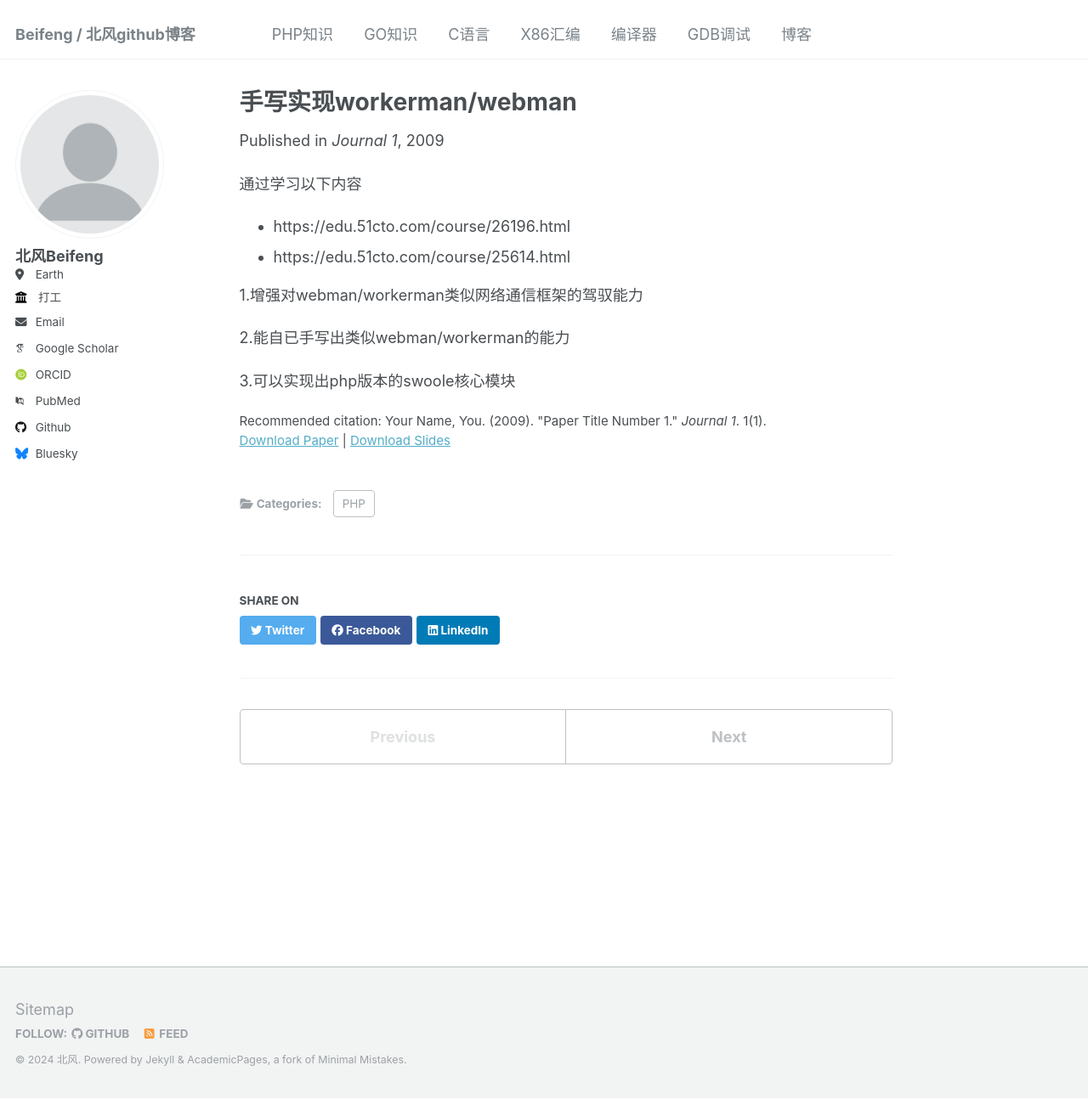
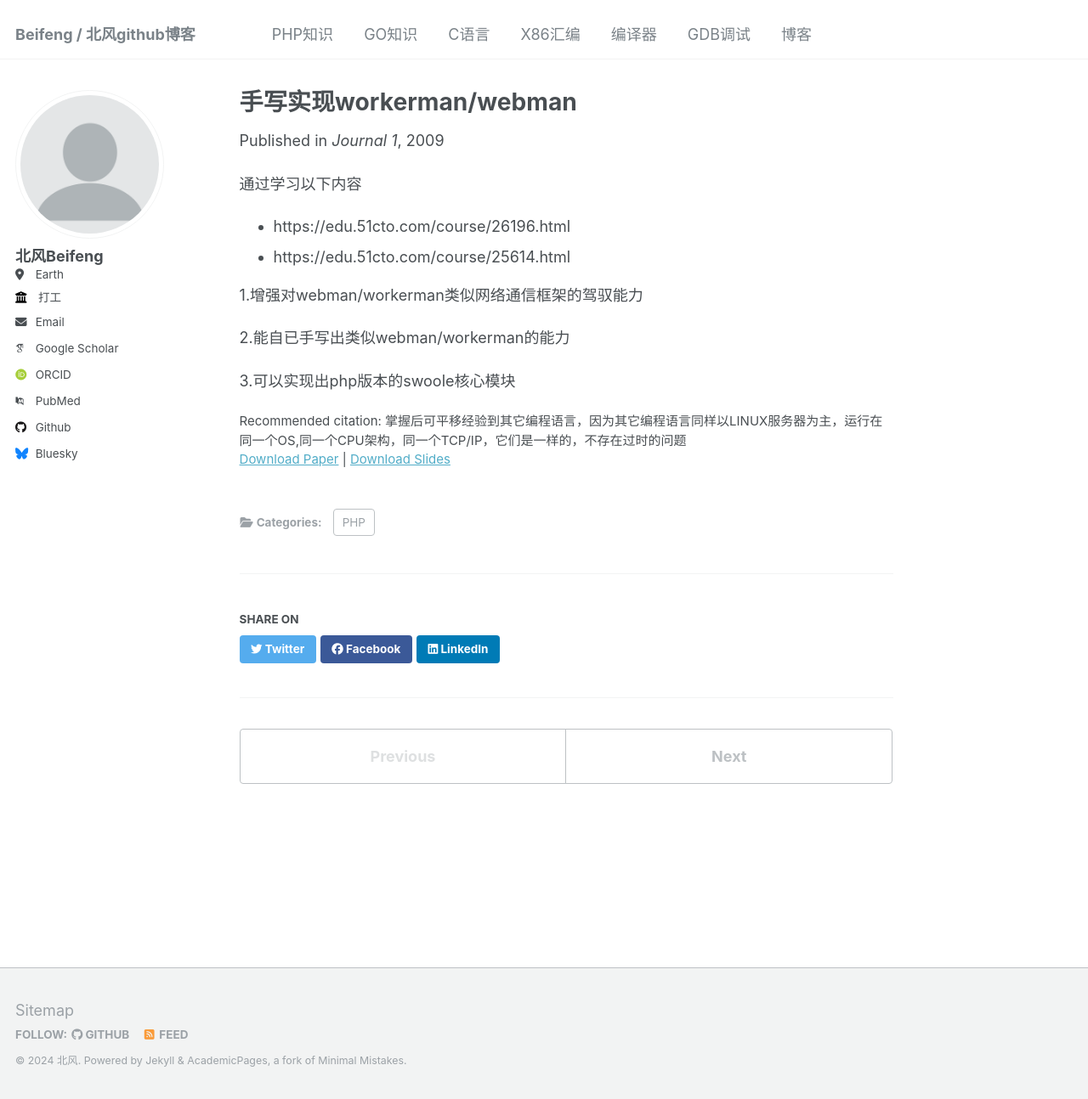
Before and after one commit to beifengisnil/beifengisnil.github.io, a Jekyll site: the page built from _publications/2009-10-01-paper-title-number-1.md, in a window 1280 px wide and 1294 px high. Shown: the whole window at 85% size. Built offline with Jekyll 4.4.1, drawn with Linux system fonts in a browser that asks for light colours; some web fonts are replaced.

Commit message:
Update 2009-10-01-paper-title-number-1.md

```diff
--- a/_publications/2009-10-01-paper-title-number-1.md
+++ b/_publications/2009-10-01-paper-title-number-1.md
@@ -3,12 +3,12 @@ title: "手写实现workerman/webman"
 collection: publications
 category: PHP
 permalink: /publication/2009-10-01-paper-title-number-1
-excerpt: 'This paper is about the number 1. The number 2 is left for future work.'
+excerpt: '通过实践强化理解PHP'
 date: 2009-10-01
 venue: 'Journal 1'
 slidesurl: 'http://academicpages.github.io/files/slides1.pdf'
 paperurl: 'http://academicpages.github.io/files/paper1.pdf'
-citation: 'Your Name, You. (2009). &quot;Paper Title Number 1.&quot; <i>Journal 1</i>. 1(1).'
+citation: '掌握后可平移经验到其它编程语言，因为其它编程语言同样以LINUX服务器为主，运行在同一个OS,同一个CPU架构，同一个TCP/IP，它们是一样的，不存在过时的问题'
 ---
 
 通过学习以下内容
```
